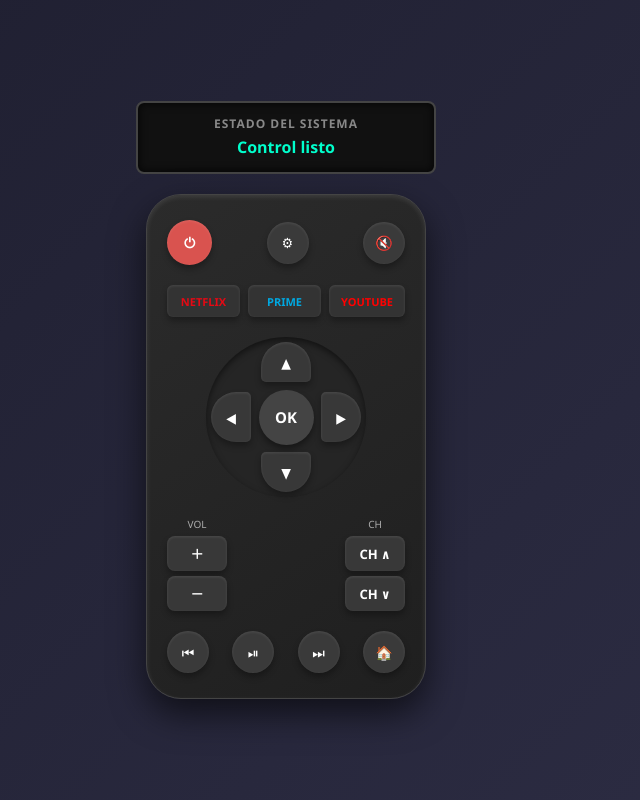
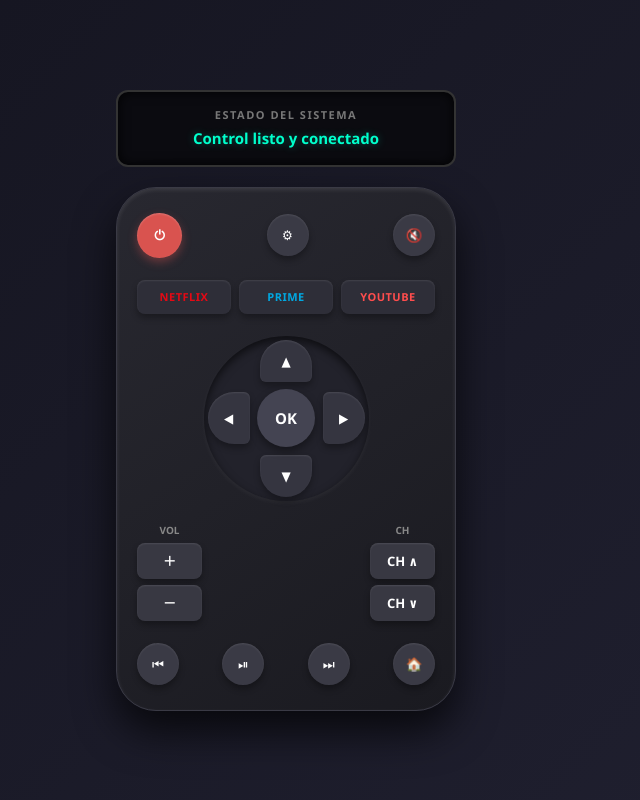
Before and after one commit to oscarcontuliano-cpu/Control, a plain HTML site: page Index.html in a window 1280 px wide. Shown: the whole page, without its empty margins (354-994 px from the left). Drawn offline with Linux system fonts and the light colour scheme.

Commit message:
Actualizar Index.html

```diff
--- a/Index.html
+++ b/Index.html
@@ -13,7 +13,7 @@
         }
 
         body {
-            background: linear-gradient(135deg, #1e1e2f, #2d2d44);
+            background: linear-gradient(135deg, #14141f, #202030);
             color: #ffffff;
             display: flex;
             flex-direction: column;
@@ -28,45 +28,49 @@
             flex-direction: column;
             align-items: center;
             gap: 20px;
+            width: 100%;
+            max-width: 340px;
         }
 
         /* Pantalla de estado */
         .screen {
-            background-color: #111;
-            border: 2px solid #444;
-            border-radius: 8px;
-            padding: 12px 20px;
-            width: 300px;
+            background-color: #0b0b10;
+            border: 2px solid #333;
+            border-radius: 12px;
+            padding: 15px;
+            width: 100%;
             text-align: center;
-            box-shadow: inset 0 0 10px rgba(0,0,0,0.8);
+            box-shadow: inset 0 0 12px rgba(0,0,0,0.9);
         }
 
         .screen h3 {
-            font-size: 12px;
-            color: #888;
-            margin-bottom: 4px;
+            font-size: 11px;
+            color: #777;
+            margin-bottom: 6px;
             text-transform: uppercase;
-            letter-spacing: 1px;
+            letter-spacing: 1.5px;
         }
 
         #status-display {
-            font-size: 16px;
+            font-size: 15px;
             color: #00ffcc;
-            font-weight: bold;
-            min-height: 24px;
+            font-weight: 600;
+            min-height: 22px;
+            text-shadow: 0 0 8px rgba(0,255,204,0.3);
+            transition: opacity 0.1s ease;
         }
 
         /* Diseño del Control Remoto */
         .remote {
-            background: linear-gradient(145deg, #2b2b2b, #1f1f1f);
-            border-radius: 35px;
+            background: linear-gradient(145deg, #282830, #1a1a20);
+            border-radius: 40px;
             padding: 25px 20px;
-            width: 280px;
-            box-shadow: 0 15px 35px rgba(0,0,0,0.6), inset 0 2px 5px rgba(255,255,255,0.1);
+            width: 100%;
+            box-shadow: 0 20px 40px rgba(0,0,0,0.7), inset 0 2px 4px rgba(255,255,255,0.1);
             display: flex;
             flex-direction: column;
-            gap: 20px;
-            border: 1px solid #444;
+            gap: 22px;
+            border: 1px solid #3a3a45;
         }
 
         .row {
@@ -76,27 +80,25 @@
             width: 100%;
         }
 
-        /* Estilo general de los botones */
+        /* Estilo base de los botones */
         button {
-            background: #333;
+            background: #33333d;
             border: none;
             color: #fff;
-            padding: 12px;
-            border-radius: 50%;
             cursor: pointer;
-            font-size: 14px;
-            transition: all 0.15s ease;
+            transition: all 0.1s ease;
             display: flex;
             align-items: center;
             justify-content: center;
-            box-shadow: 0 4px 6px rgba(0,0,0,0.3), inset 0 1px 3px rgba(255,255,255,0.1);
+            box-shadow: 0 4px 6px rgba(0,0,0,0.3), inset 0 1px 2px rgba(255,255,255,0.1);
             outline: none;
+            user-select: none;
         }
 
-        button:active {
-            transform: scale(0.92);
-            box-shadow: 0 2px 3px rgba(0,0,0,0.3), inset 0 1px 1px rgba(0,0,0,0.5);
-            background: #222;
+        button:active, button.clicked {
+            transform: scale(0.93);
+            box-shadow: 0 2px 3px rgba(0,0,0,0.3), inset 0 2px 4px rgba(0,0,0,0.6);
+            background: #222228 !important;
         }
 
         /* Botón de Encendido (Power) */
@@ -107,28 +109,29 @@
             width: 45px;
             height: 45px;
             font-weight: bold;
+            box-shadow: 0 4px 10px rgba(217, 83, 79, 0.4), inset 0 1px 2px rgba(255,255,255,0.2);
         }
         .btn-power:active {
-            background: #b52b27;
+            background: #b52b27 !important;
         }
 
-        /* Botones redondos pequeños / medianos */
+        /* Botones redondos estándar */
         .btn-round {
             width: 42px;
             height: 42px;
             border-radius: 50%;
-            background: #3a3a3a;
+            background: #3a3a45;
         }
 
         /* Pad de Navegación Direccional (D-Pad) */
         .d-pad-container {
             position: relative;
-            width: 160px;
-            height: 160px;
-            background: #252525;
+            width: 165px;
+            height: 165px;
+            background: #22222b;
             border-radius: 50%;
             margin: 0 auto;
-            box-shadow: inset 0 3px 6px rgba(0,0,0,0.5);
+            box-shadow: inset 0 4px 8px rgba(0,0,0,0.6), 0 2px 5px rgba(255,255,255,0.05);
             display: flex;
             align-items: center;
             justify-content: center;
@@ -136,39 +139,42 @@
 
         .d-btn {
             position: absolute;
-            background: #383838;
+            background: #353540;
             border: none;
             color: white;
             cursor: pointer;
-            transition: background 0.2s;
+            transition: background 0.15s;
         }
 
         .d-btn:active {
-            background: #555;
+            background: #505060;
         }
 
-        .btn-up { top: 5px; left: 50%; transform: translateX(-50%); width: 50px; height: 40px; border-radius: 25px 25px 5px 5px; }
-        .btn-down { bottom: 5px; left: 50%; transform: translateX(-50%); width: 50px; height: 40px; border-radius: 5px 5px 25px 25px; }
-        .btn-left { left: 5px; top: 50%; transform: translateY(-50%); width: 40px; height: 50px; border-radius: 25px 5px 5px 25px; }
-        .btn-right { right: 5px; top: 50%; transform: translateY(-50%); width: 40px; height: 50px; border-radius: 5px 25px 25px 5px; }
+        .btn-up { top: 4px; left: 50%; transform: translateX(-50%); width: 52px; height: 42px; border-radius: 26px 26px 6px 6px; }
+        .btn-down { bottom: 4px; left: 50%; transform: translateX(-50%); width: 52px; height: 42px; border-radius: 6px 6px 26px 26px; }
+        .btn-left { left: 4px; top: 50%; transform: translateY(-50%); width: 42px; height: 52px; border-radius: 26px 6px 6px 26px; }
+        .btn-right { right: 4px; top: 50%; transform: translateY(-50%); width: 42px; height: 52px; border-radius: 6px 26px 26px 6px; }
 
         .btn-ok {
-            width: 55px;
-            height: 55px;
+            width: 58px;
+            height: 58px;
             border-radius: 50%;
-            background: #444;
+            background: #444452;
             font-weight: bold;
             font-size: 15px;
-            box-shadow: 0 4px 6px rgba(0,0,0,0.4);
+            box-shadow: 0 4px 8px rgba(0,0,0,0.4);
             z-index: 2;
         }
+        .btn-ok:active {
+            background: #30303a !important;
+        }
 
-        /* Botones alargados / rectangulares (Volumen / Canal) */
+        /* Botones de Volumen y Canal */
         .btn-bar {
-            width: 60px;
-            height: 35px;
+            width: 65px;
+            height: 36px;
             border-radius: 8px;
-            background: #383838;
+            background: #383842;
             font-size: 13px;
             font-weight: bold;
         }
@@ -182,16 +188,17 @@
 
         .btn-app {
             flex: 1;
-            border-radius: 6px;
-            height: 32px;
+            border-radius: 8px;
+            height: 34px;
             font-size: 11px;
             font-weight: bold;
-            background: #333;
+            background: #2e2e38;
+            letter-spacing: 0.5px;
         }
 
         .btn-netflix { color: #e50914; }
         .btn-prime { color: #00a8e1; }
-        .btn-youtube { color: #ff0000; }
+        .btn-youtube { color: #ff4d4d; }
     </style>
 </head>
 <body>
@@ -200,15 +207,15 @@
         <!-- Pantalla de Estado -->
         <div class="screen">
             <h3>Estado del Sistema</h3>
-            <div id="status-display">Control listo</div>
+            <div id="status-display">Control listo y conectado</div>
         </div>
 
         <!-- Cuerpo del Control Remoto -->
         <div class="remote">
 
-            <!-- Fila Superior: Power y Mute -->
+            <!-- Fila Superior: Power, Ajustes, Mute -->
             <div class="row">
-                <button class="btn-power" onclick="pressButton('Power (Encendido/Apagado)')">⏻</button>
+                <button class="btn-power" onclick="pressButton('Power (Encendido)')">⏻</button>
                 <button class="btn-round" onclick="pressButton('Ajustes')">⚙</button>
                 <button class="btn-round" onclick="pressButton('Silenciar (Mute)')">🔇</button>
             </div>
@@ -231,13 +238,13 @@
 
             <!-- Fila de Volúmenes y Canales -->
             <div class="row">
-                <div style="display: flex; flex-direction: column; gap: 5px; align-items: center;">
-                    <span style="font-size: 10px; color: #aaa;">VOL</span>
+                <div style="display: flex; flex-direction: column; gap: 6px; align-items: center;">
+                    <span style="font-size: 10px; color: #888; font-weight: bold;">VOL</span>
                     <button class="btn-bar" onclick="pressButton('Volumen +')">＋</button>
                     <button class="btn-bar" onclick="pressButton('Volumen -')">－</button>
                 </div>
-                <div style="display: flex; flex-direction: column; gap: 5px; align-items: center;">
-                    <span style="font-size: 10px; color: #aaa;">CH</span>
+                <div style="display: flex; flex-direction: column; gap: 6px; align-items: center;">
+                    <span style="font-size: 10px; color: #888; font-weight: bold;">CH</span>
                     <button class="btn-bar" onclick="pressButton('Canal Arriba')">CH ∧</button>
                     <button class="btn-bar" onclick="pressButton('Canal Abajo')">CH ∨</button>
                 </div>
@@ -257,14 +264,4 @@
     <script>
         function pressButton(actionName) {
             const display = document.getElementById('status-display');
-            display.textContent = `Acción: ${actionName}`;
-
-            // Efecto sutil de parpadeo en el texto
-            display.style.opacity = '0.4';
-            setTimeout(() => {
-                display.style.opacity = '1';
-            }, 150);
-        }
-    </script>
-</body>
-</html>
+            display.style.opacity = '0.
```
